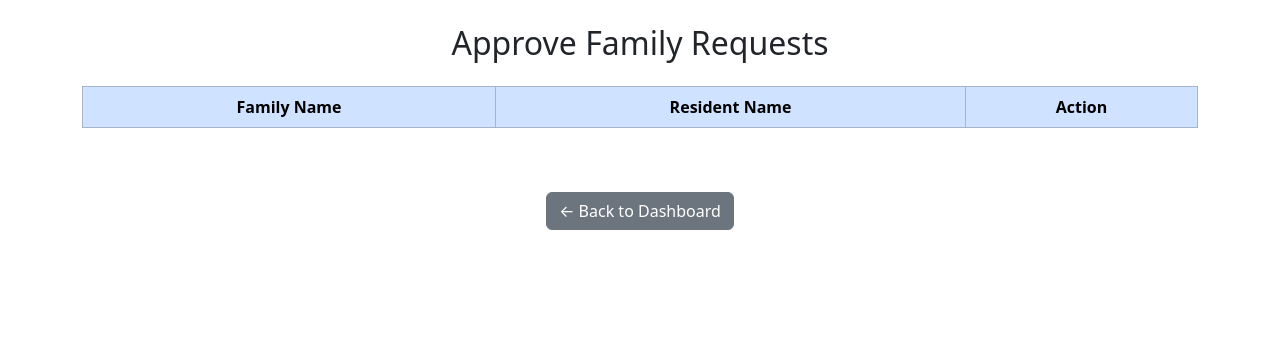
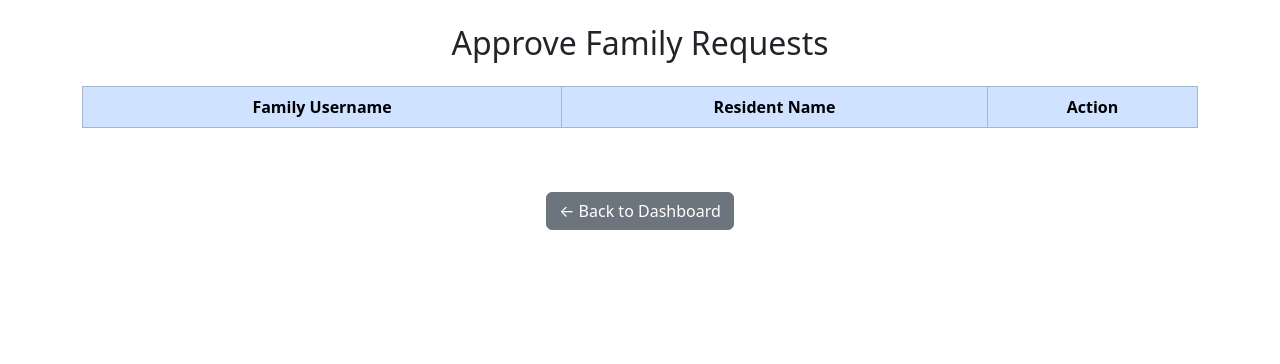
Before and after one commit to christianah-kpu/Elder-Care-Website, a PHP site: page /elder-care-website/admin/approve_family_request.php in a window 1280 px wide. Shown: the part 56-420 px from the top of the page. Run offline with PHP 8.4, Linux system fonts and the light colour scheme; a user stored in the database is signed in; data comes from the database, SQL or seed files in the repository; lists and menus that the app fills with data are empty.

Commit message:
Update approve_family_request.php

```diff
--- a/admin/approve_family_request.php
+++ b/admin/approve_family_request.php
@@ -42,11 +42,10 @@ if (isset($_POST['reject'])) {
 }
 
 // Fetch pending requests
-$stmt = $conn->query("
-    SELECT l.linkID, f.fname AS family_fname, f.lname AS family_lname,
-           r.fname AS resident_fname, r.lname AS resident_lname
+$stmt = $conn->query("SELECT l.linkID, u.username AS family_username, r.fname AS resident_fname, r.lname AS resident_lname
     FROM link l
     JOIN familymember f ON l.fmID = f.fmID
+    JOIN users u ON f.user_id = u.user_id
     JOIN resident r ON l.residentSIN = r.residentSIN
     WHERE l.status='pending'
 ");
@@ -59,7 +58,7 @@ $pending_links = $stmt->fetchAll();
     <table class="table table-bordered text-center">
         <thead class="table-primary">
             <tr>
-                <th>Family Name</th>
+                <th>Family Username</th>
                 <th>Resident Name</th>
                 <th>Action</th>
             </tr>
@@ -67,7 +66,7 @@ $pending_links = $stmt->fetchAll();
         <tbody>
             <?php foreach ($pending_links as $link): ?>
                 <tr>
-                    <td><?= htmlspecialchars($link['family_fname'] . ' ' . $link['family_lname']) ?></td>
+                    <td><?= htmlspecialchars($link['family_username']) ?></td>
                     <td><?= htmlspecialchars($link['resident_fname'] . ' ' . $link['resident_lname']) ?></td>
                     <td>
                         <form method="POST" style="display:inline;">
```
